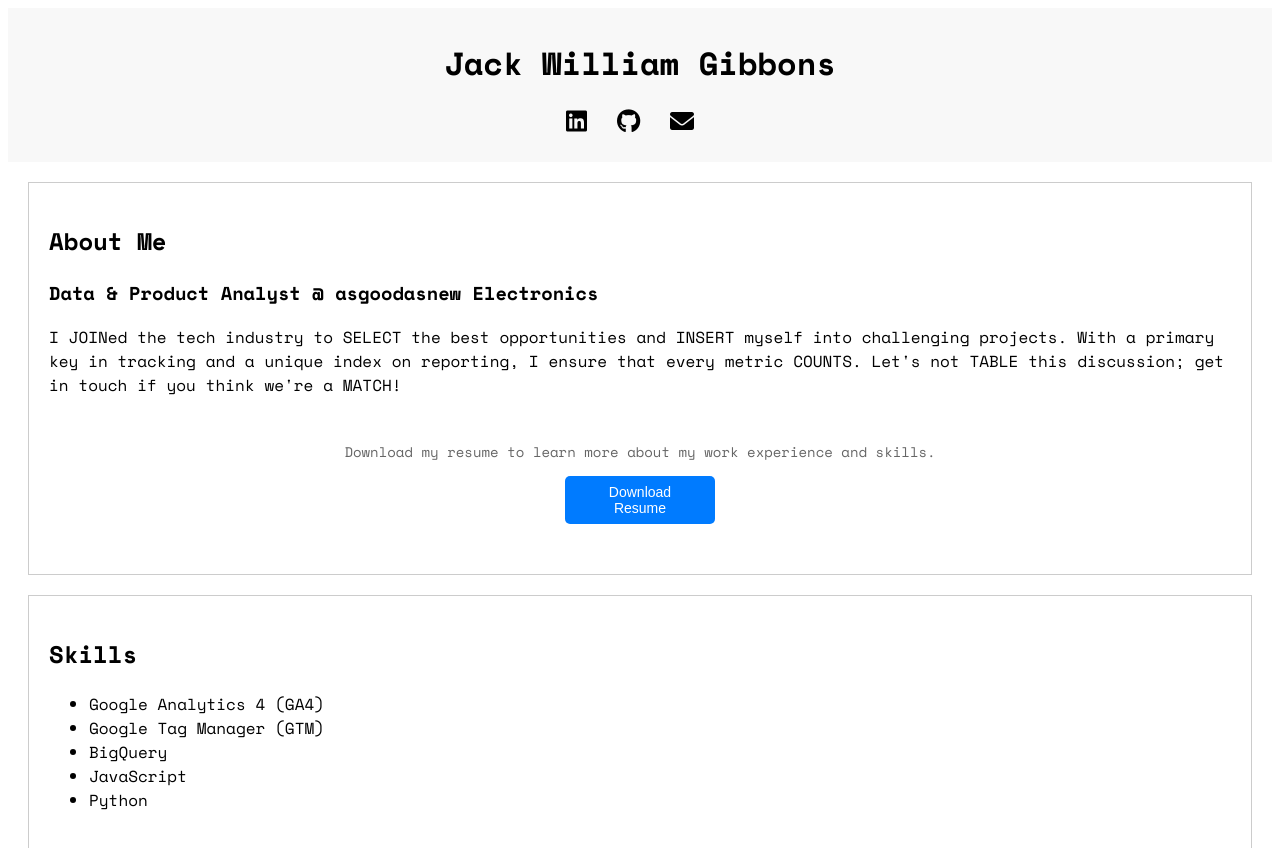
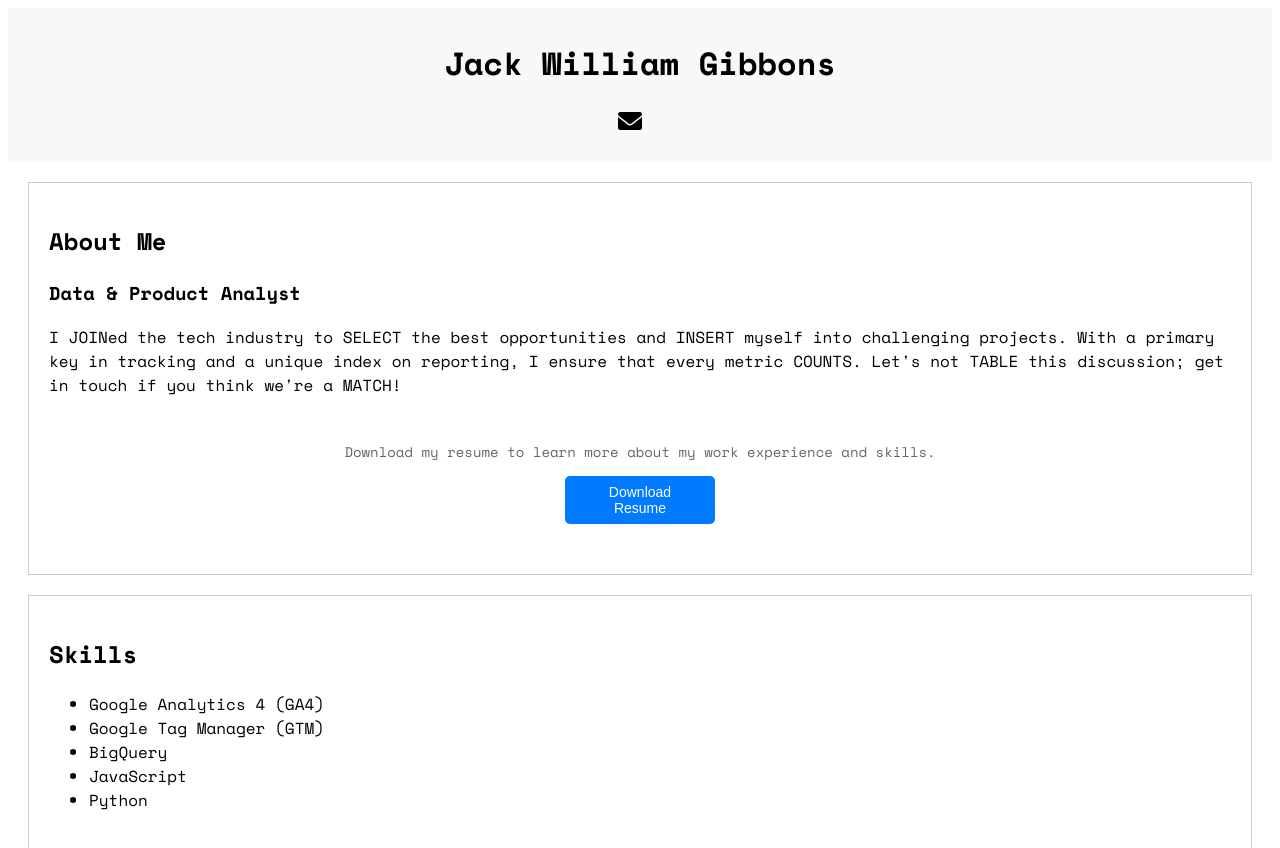
Before and after one commit to jack93g/my_portfolio, a plain HTML site: page index.html in a window 1280 px wide. Shown: the top 848 px of the page. Drawn offline with nearby package versions, Linux system fonts and the light colour scheme.

Commit message:
removed personal info

```diff
--- a/index.html
+++ b/index.html
@@ -45,16 +45,6 @@
       <nav>
         <ul>
           <li>
-            <a href="https://www.linkedin.com/in/jack-wg/" target="_blank"
-              ><i class="fab fa-linkedin"></i
-            ></a>
-          </li>
-          <li>
-            <a href="https://github.com/jack93g" target="_blank"
-              ><i class="fab fa-github"></i
-            ></a>
-          </li>
-          <li>
             <a href="mailto:morning.genes_0g@icloud.com"
               ><i class="fas fa-envelope"></i
             ></a>
@@ -65,7 +55,7 @@
 
     <section id="about">
       <h1>About Me</h1>
-      <h3>Data & Product Analyst @ asgoodasnew Electronics</h3>
+      <h3>Data & Product Analyst</h3>
       <p>
         I JOINed the tech industry to SELECT the best opportunities and INSERT
         myself into challenging projects. With a primary key in tracking and a
```
